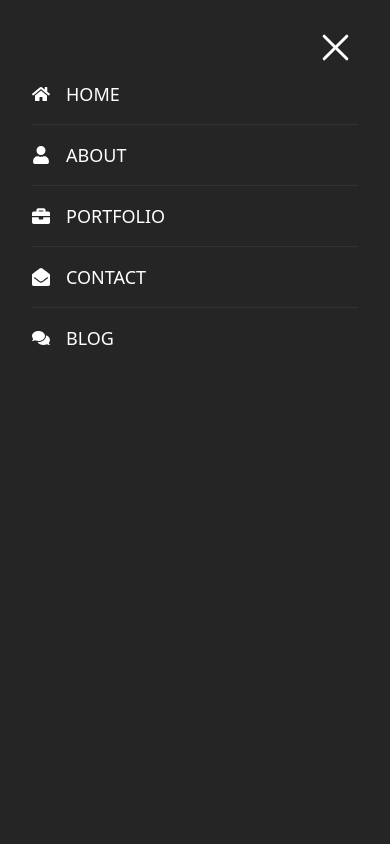
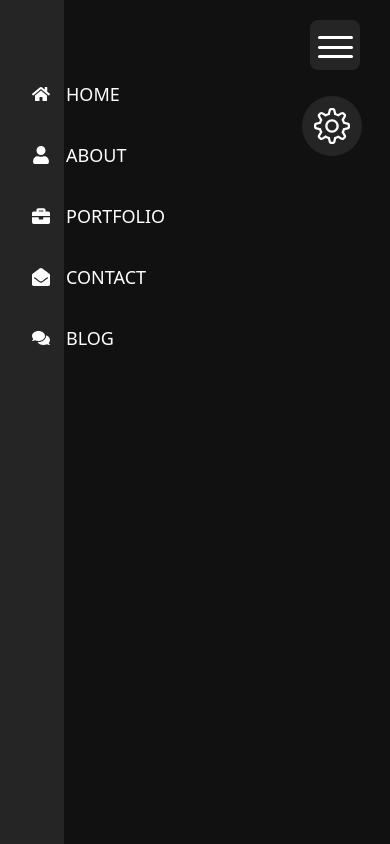
Before and after one commit to Mahdi-Alaee/My-Personal-Website, a React (Vite) app: page / in a window 390 px wide. Built offline with nearby package versions, Linux system fonts and the light colour scheme.

Commit message:
coding ThemeButton component

```diff
--- a/src/App.tsx
+++ b/src/App.tsx
@@ -1,9 +1,10 @@
 import { useState } from "react";
 import Menu from "./components/Menu";
 import MenuButton from "./components/MenuButton";
+import ThemeButton from "./components/ThemeButton";
 
 const App: React.FC = () => {
-  const [isMenuOpen, setIsMenuOpen] = useState(true); // setIsMenuOpen
+  const [isMenuOpen, setIsMenuOpen] = useState(false); // setIsMenuOpen
 
   return (
     <div
@@ -18,6 +19,9 @@ const App: React.FC = () => {
 
       {/* menu button */}
       <MenuButton isMenuOpen={isMenuOpen} setIsMenuOpen={setIsMenuOpen} />
+
+      {/* Theme Button */}
+      <ThemeButton />
     </div>
   );
 };
--- a/src/components/Menu.tsx
+++ b/src/components/Menu.tsx
@@ -17,7 +17,7 @@ const Menu: React.FC<MenuProps> = ({ isMenuOpen }) => {
       className={`absolute top-0 right-0 left-0 bottom-0 pt-16 px-8 bg-darkBrown text-white
      text-lg duration-500 sm:text-2xl ${
        isMenuOpen ? "" : "-left-96 right-[100vw]"
-     } lg:bg-transparent lg:right-1 lg:w-60 lg:h-auto lg:text-lg lg:top-48 lg:left-auto lg:flex lg:flex-col lg:items-end`}
+     } lg:bg-transparent lg:right-0 lg:w-60 lg:h-auto lg:text-lg lg:top-16 lg:left-auto lg:flex lg:flex-col lg:items-end`}
     >
       <Link
         className="group flex items-center gap-x-4 py-4 border-b duration-200 border-lightBrown last:border-none
--- /dev/null
+++ b/src/components/ThemeButton.tsx
@@ -0,0 +1,12 @@
+import { SlSettings } from "react-icons/sl";
+
+
+const ThemeButton: React.FC = () => {
+    return (
+        <button className="absolute top-24 right-7 bg-darkBrown p-3 rounded-full duration-200 hover:bg-yellowColor lg:top-10 lg:right-8">
+            <SlSettings className="text-white text-4xl lg:text-2xl" />
+        </button>
+    )
+}
+
+export default ThemeButton;
```
